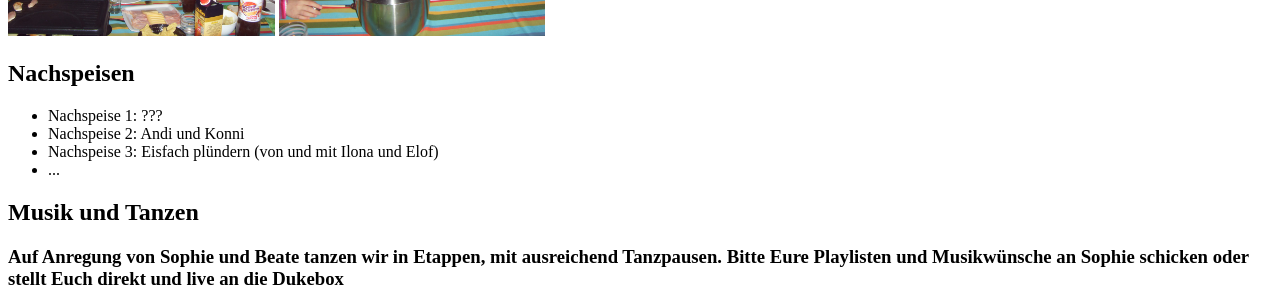
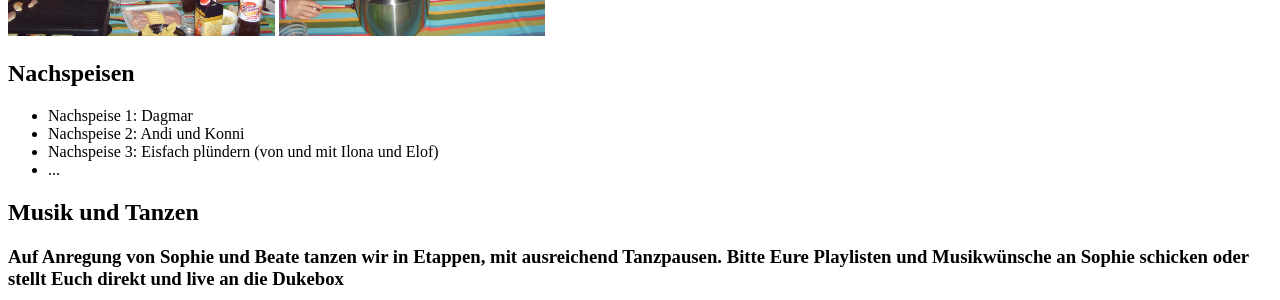
Before and after one commit to DiveDocs/Sylvester2023, a Jekyll site: the page built from index.markdown, in a window 1280 px wide and 900 px high, scrolled down 1504 px. Shown: the part 269-569 px from the top of the window. Built offline with Jekyll 4.4.1, drawn with Linux system fonts in a browser that asks for light colours.

Commit message:
Update index.markdown

```diff
--- a/index.markdown
+++ b/index.markdown
@@ -80,7 +80,7 @@ tr:nth-child(even) {
 
 <h2> Nachspeisen </h2>
 <ul>
-<li>Nachspeise 1: ??? </li>
+<li>Nachspeise 1: Dagmar </li>
 <li>Nachspeise 2: Andi und Konni </li>
 <li>Nachspeise 3: Eisfach plündern (von und mit Ilona und Elof) </li>
 <li>... </li>
```
